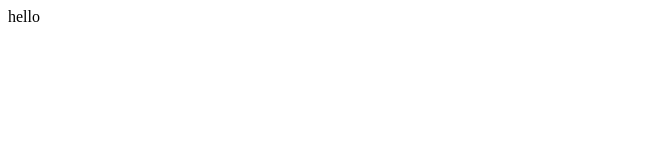
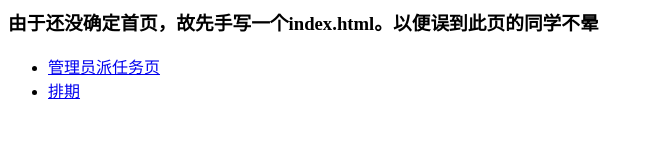
Before and after one commit to cyrrgk/notecode, a plain HTML site: page index.html in a window 1280 px wide. Shown: the whole page, without its empty margins (0-654 px from the left). Drawn offline with Linux system fonts and the light colour scheme.

Commit message:
manual index.html

```diff
--- a/index.html
+++ b/index.html
@@ -1,2 +1,10 @@
 
-hello
+<html>
+    <body>
+        <h3>由于还没确定首页，故先手写一个index.html。以便误到此页的同学不晕</h3>
+        <ul>
+            <li><a href="/admin/assign-tasks.html">管理员派任务页</a></li>
+            <li><a href="/admin/schedule.html">排期</a></li>
+        </ul>
+    </body>
+</html>
```
